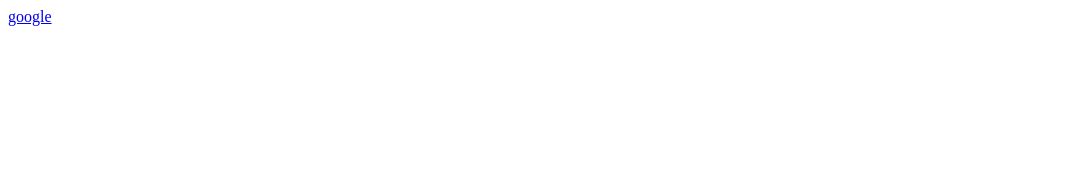
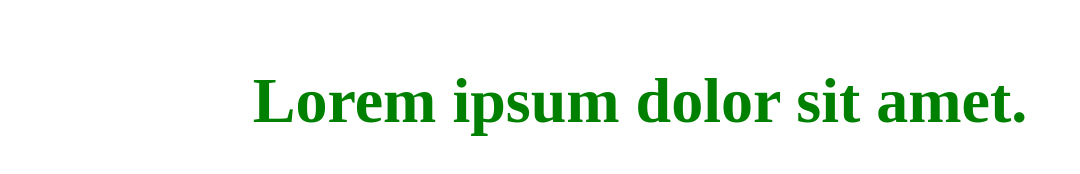
Before and after one commit to nuruddin-osman/jQuery-Practice, a plain HTML site: page index.html in a window 1280 px wide. Shown: the whole page, without its empty margins (0-1080 px from the left). Drawn offline with nearby package versions, Linux system fonts and the light colour scheme.

Commit message:
CSS Style manipulating

```diff
--- a/index.html
+++ b/index.html
@@ -20,11 +20,15 @@
     </p> -->
 
     <!-- attribute manipulation -->
-    <div class="">
+    <!-- <div class="">
       <a href="https://www.w3schools.com/php/php_ajax_intro.asp" target="_blank"
         >google</a
       >
-    </div>
+    </div> -->
+
+    <!-- CSS Style manipulating -->
+
+    <p class="para1">Lorem ipsum dolor sit amet.</p>
 
     <script src="https://ajax.googleapis.com/ajax/libs/jquery/3.7.1/jquery.min.js"></script>
     <script src="script.js"></script>
--- a/script.js
+++ b/script.js
@@ -9,17 +9,30 @@
 // $("#para").prepend("hi");
 
 // attribute manipulation
-document
-  .querySelector("a")
-  .setAttribute(
-    "href",
-    "https://chatgpt.com/c/67be97a5-8324-8002-8179-f041f6bb1934"
-  );
-const link = document.querySelector("a").getAttribute("href");
-console.log(link);
-const ss = $("a").attr("href");
-console.log(ss);
-$("a").attr(
-  "href",
-  "https://chatgpt.com/c/67be97a5-8324-8002-8179-f041f6bb1934"
-);
+// document
+//   .querySelector("a")
+//   .setAttribute(
+//     "href",
+//     "https://chatgpt.com/c/67be97a5-8324-8002-8179-f041f6bb1934"
+//   );
+// const link = document.querySelector("a").getAttribute("href");
+// console.log(link);
+// const ss = $("a").attr("href");
+// console.log(ss);
+// $("a").attr(
+//   "href",
+//   "https://chatgpt.com/c/67be97a5-8324-8002-8179-f041f6bb1934"
+// );
+
+// CSS Style manipulating
+
+$("p").css("color", "red");
+$("p").css("font-weight", "bold");
+$("p").css("font-size", "4rem");
+
+$("p").css({ "font-size": "4rem", "font-weight": "bold", color: "green" });
+
+document.querySelector("p").classList.add("para");
+document.querySelector("p").classList.remove("para1");
+$("p").addClass("para");
+$("p").removeClass("para1");
--- a/style.css
+++ b/style.css
@@ -0,0 +1,12 @@
+.para {
+  text-align: center;
+  font-size: xx-large;
+  font-weight: 900;
+  color: blueviolet;
+}
+.para1 {
+  text-align: center;
+  font-size: xx-large;
+  font-weight: 900;
+  color: red;
+}
```
